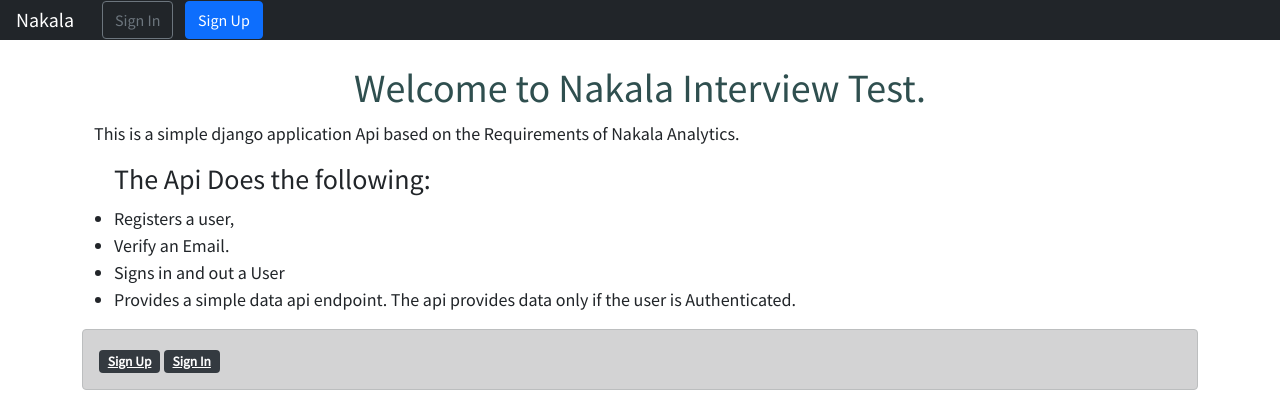
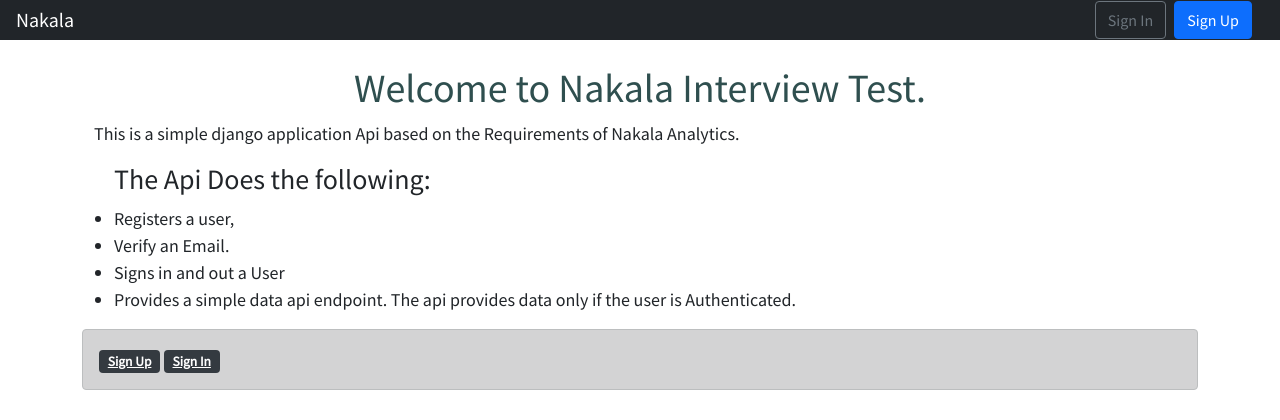
Before and after one commit to Nkanata/NakalaAnalytics, a Django app: page / in a window 1280 px wide. Shown: the top 420 px of the page. Run offline with Django 3.2, Linux system fonts and the light colour scheme.

Commit message:
Ui update

```diff
--- a/templates/base.html
+++ b/templates/base.html
@@ -37,7 +37,7 @@ initial-scale= , shrink-to-fit=no">
             </ul>
         {% else %}
 
-            <form class="container-fluid justify-content-end">
+            <form class="container-fluid d-flex justify-content-end">
                     <a href="{% url 'login' %}" class="btn btn-outline-secondary me-2">Sign In</a>
                     <a href="{% url 'signup' %}" class="btn btn-primary ">Sign Up</a>
             </form>
```
